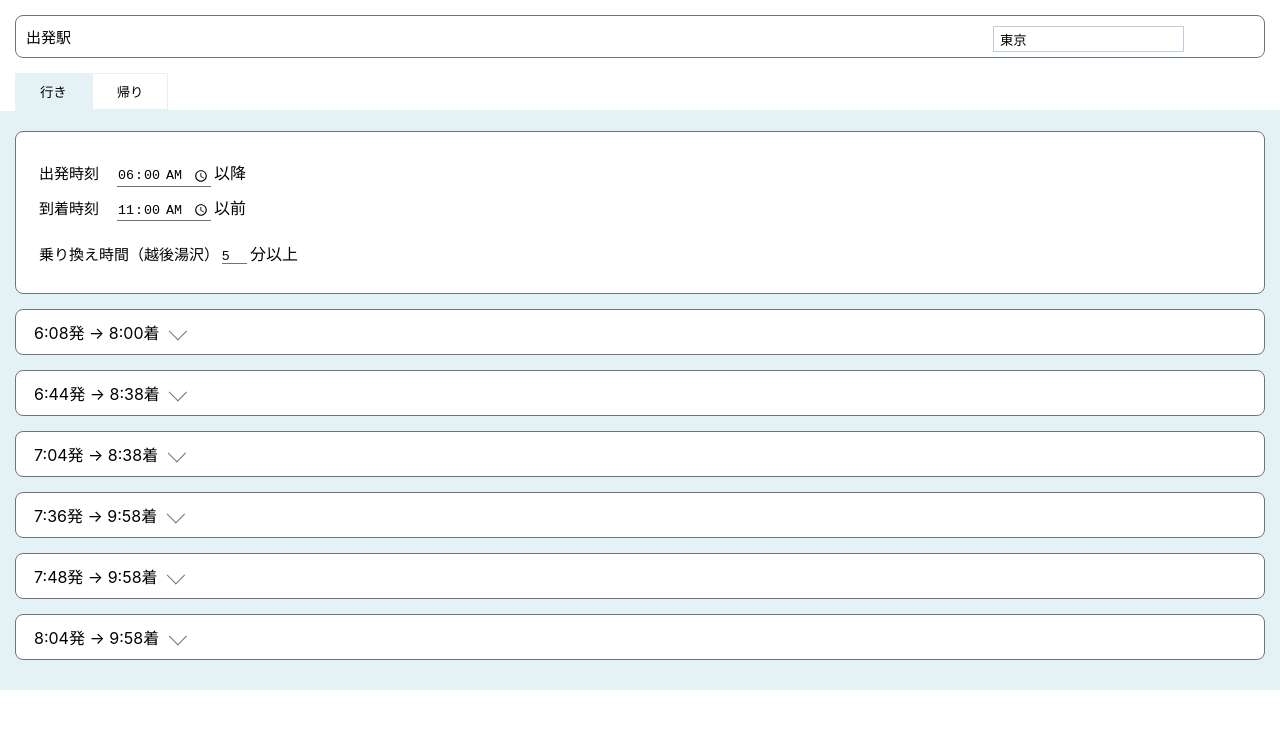
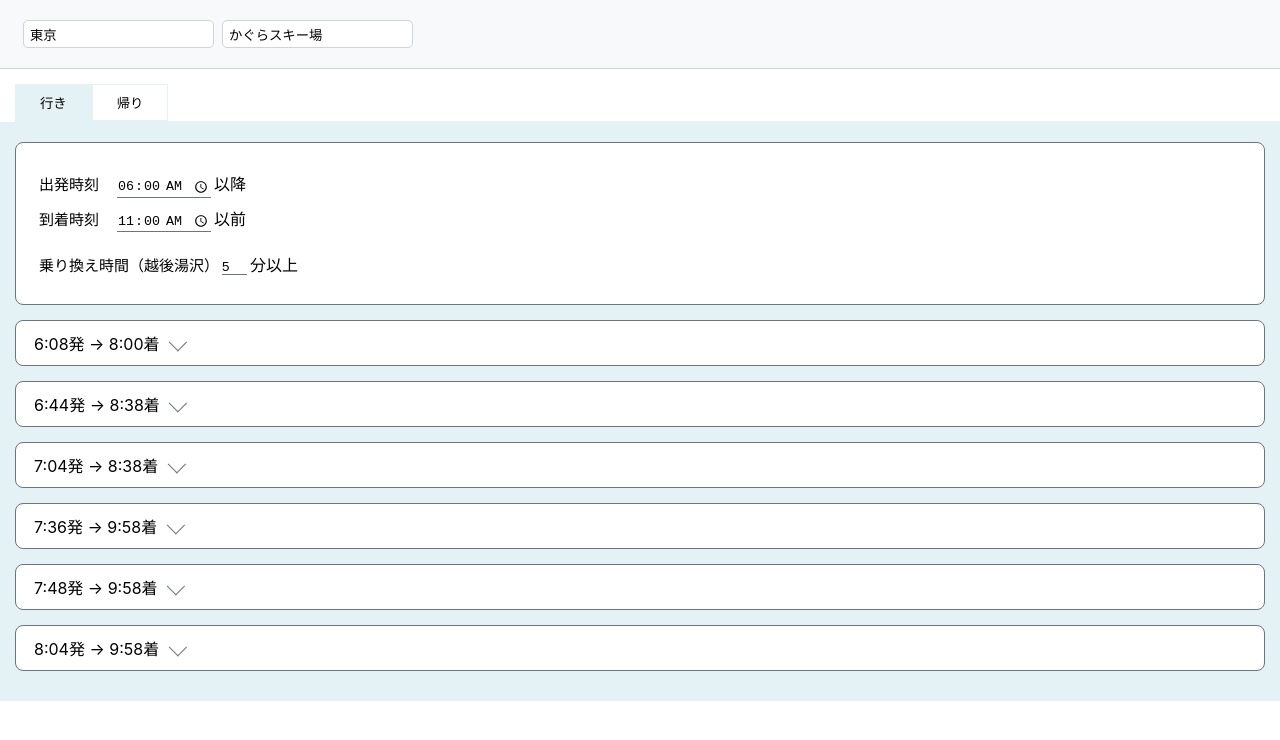
Before and after one commit to knogu/way2ski, a React (Create React App) app: page / in a window 1280 px wide. Shown: the top 740 px of the page. Built offline with nearby package versions, Linux system fonts and the light colour scheme; the HTML template or start-up script is replaced by a standard one.

Commit message:
Clean up departure station and ski resort query

```diff
--- a/src/App.css
+++ b/src/App.css
@@ -3,17 +3,32 @@
 
 }
 
-.main-date-place-query .query-key {
-  font-size: 15px;
-  padding-top: 2px;
+.main-date-place-query {
+  background-color: #f8f9fa;
+  padding: 20px 20px;
+  margin-bottom: 15px;
+  border-bottom: 1px solid #ced4da;
 }
 
 .main-date-place-query input {
-  float: right;
-  margin-right: 70px;
+  background-color: white;
+  border: 1px solid #ced4da;
+  margin-right: 5px;
   padding: 2px 6px;
-  height: 20px;
-  border: 1px solid #C0CDDC;
+  height: 22px;
+  border-radius: 5px;
+}
+
+/* .date-and-place {
+  height: 50px;
+  background-color: #f8f9fa;
+} */
+
+
+.place-query {
+  display: flex;
+  flex-direction: row;
+  margin: 0 auto;
 }
 
 .query-group {
--- a/src/App.tsx
+++ b/src/App.tsx
@@ -67,9 +67,12 @@ function App() {
     <>
       <section className="main-date-place-query">
         <div className='container'>
-          <div className='query-group block'>
-            <p><label htmlFor="hometown-station" className="query-key">出発駅</label><input id="hometown-station" type="text" value={placeDateQuery.hometownStation} onChange={handleHometownStationChange}></input></p>
-          </div>
+            <div className='place-query'>
+              <input id="hometown-station" type="text" value={placeDateQuery.hometownStation} onChange={handleHometownStationChange} placeholder='出発駅'></input>
+              {/* todo: selectに変更 */}
+              <input id="ski-resort" type="text" value={placeDateQuery.skiResort} onChange={handleHometownStationChange} placeholder='スキー場'></input>
+            </div>
+            {/* todo: 日にち追加 */}
         </div>
       </section>
 
```
